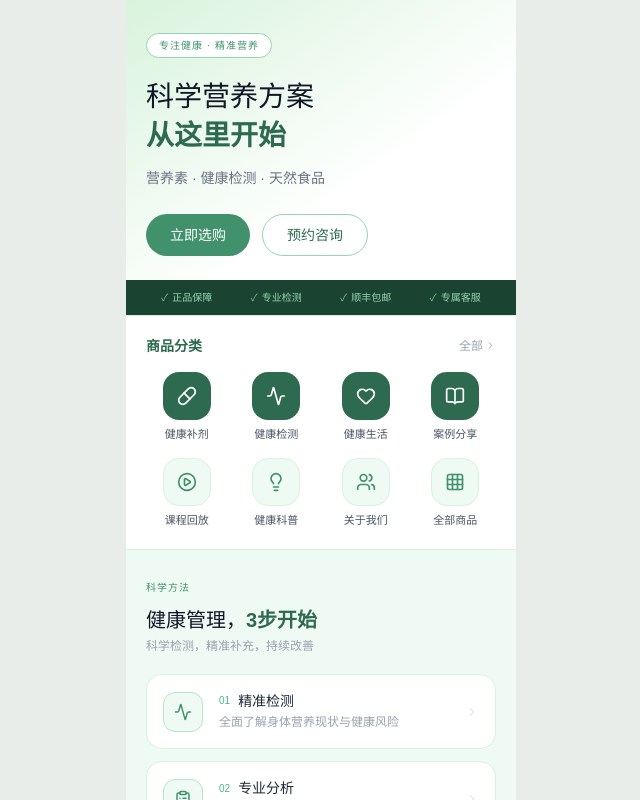
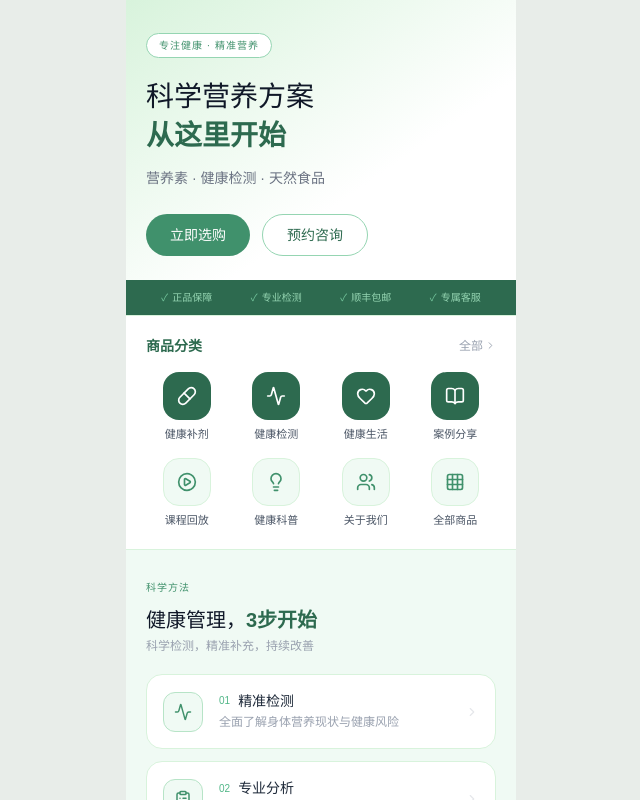
Before and after one commit to ChrisCai1990/huize-jiagong, a Next.js app: page /youzan in a window 1280 px wide. Shown: the top 800 px of the page, without its empty margins (319-959 px from the left). Built offline with nearby package versions, Linux system fonts and the light colour scheme.

Commit message:
style: 信任条背景改为green-800

```diff
--- a/src/app/youzan/page.tsx
+++ b/src/app/youzan/page.tsx
@@ -103,7 +103,7 @@ export default function YouzanPage() {
             {/* 信任标签 */}
             <div
               className="flex items-center justify-around -mx-5 px-4 py-2.5"
-              style={{ background: "var(--green-900)" }}
+              style={{ background: "var(--green-800)" }}
             >
               {["正品保障", "专业检测", "顺丰包邮", "专属客服"].map((t) => (
                 <span key={t} className="text-[10px] flex items-center gap-1" style={{ color: "var(--green-300)" }}>
```
